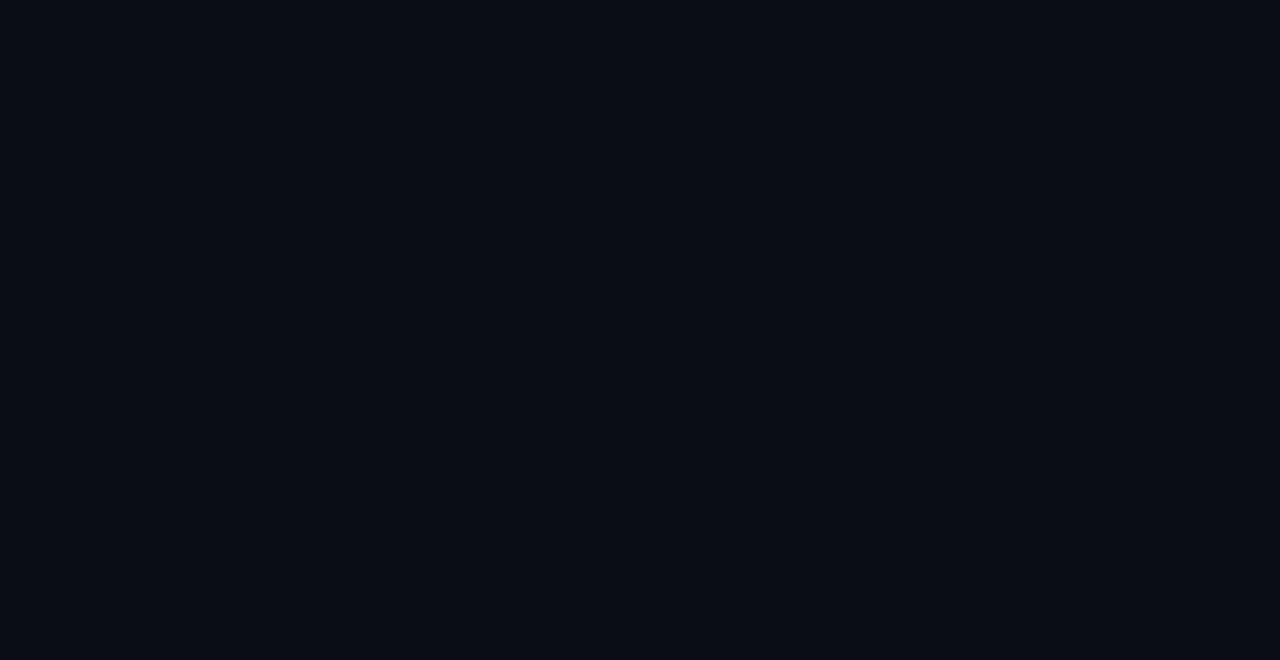
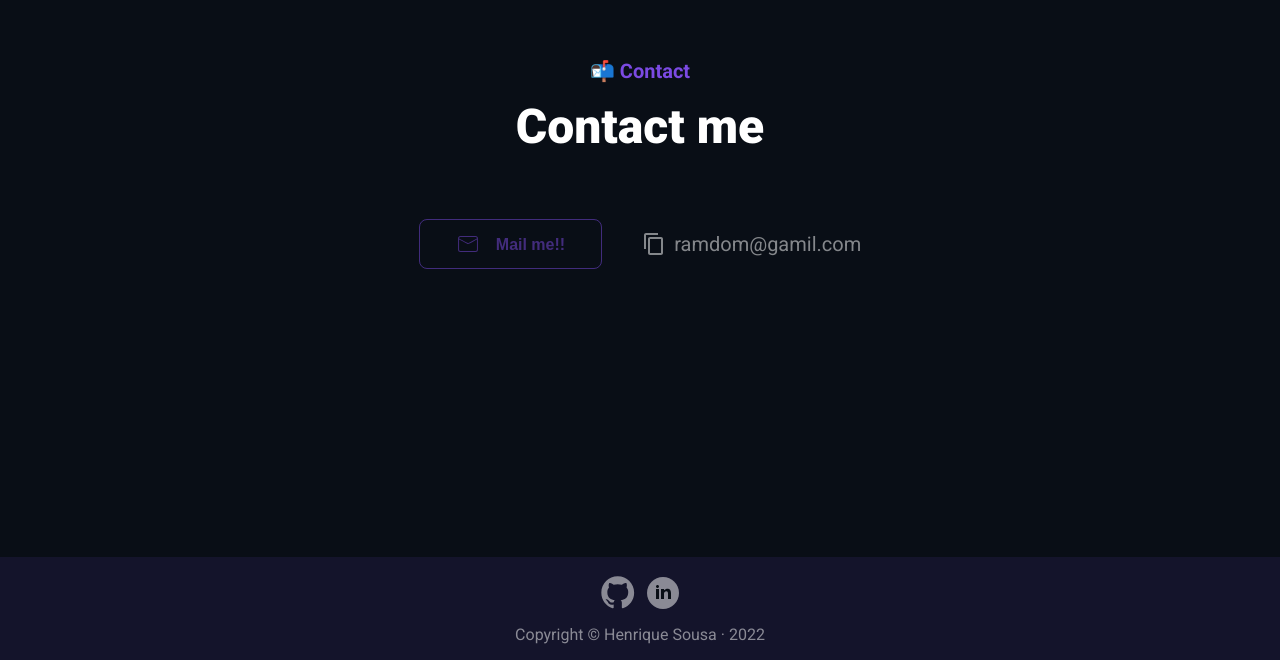
Before and after one commit to Shobhit-Mishra-02/portfolio-v3, a React (Create React App) app: page / in a window 1280 px wide. Shown: the part 3874-4534 px from the top of the page. Before the commit the page ends 3710 px from the top, so only its background shows below. Built offline with nearby package versions, Linux system fonts and the light colour scheme.

Commit message:
added contact and footer section

```diff
--- a/src/App.tsx
+++ b/src/App.tsx
@@ -1,4 +1,6 @@
 import AboutSection from "./components/AboutSection";
+import ContactSection from "./components/ContactSection";
+import Footer from "./components/Footer";
 import Header from "./components/Header";
 import Navigation from "./components/Navigation";
 import ProjectSection from "./components/ProjectSection";
@@ -6,12 +8,16 @@
 
 function App() {
   return (
+    <div>
       <div className="container default-font">
         <Navigation />
         <Header />
         <AboutSection />
         <ProjectSection />
         <SkillSection />
+        <ContactSection />
+      </div>
+      <Footer />
     </div>
   );
 }
--- /dev/null
+++ b/src/components/ContactSection.tsx
@@ -0,0 +1,27 @@
+import "../styles/ContactSection.css";
+import { CiMail } from "react-icons/ci";
+import { MdContentCopy } from "react-icons/md";
+import { ExpandOnLoading } from "./LoadingAnimation";
+
+export default () => {
+  return (
+    <div className="contact_section container-margin">
+      <ExpandOnLoading>
+        <div className="contact_section__heading">
+          <span>📬 Contact</span>
+          <h2>Contact me</h2>
+        </div>
+        <div className="contact_section__button">
+          <button>
+            <CiMail />
+            Mail me!!
+          </button>
+          <div className="contact_section__email">
+            <MdContentCopy />
+            <span>ramdom@gamil.com</span>
+          </div>
+        </div>
+      </ExpandOnLoading>
+    </div>
+  );
+};
--- /dev/null
+++ b/src/components/Footer.tsx
@@ -0,0 +1,50 @@
+import "../styles/Footer.css";
+
+export default () => {
+  return (
+    <div className="footer_section default-font">
+      <div className="footer_section__logo">
+        <svg
+          width="34"
+          height="33"
+          viewBox="0 0 34 33"
+          fill="white"
+          xmlns="http://www.w3.org/2000/svg"
+        >
+          <path
+            fillRule="evenodd"
+            clipRule="evenodd"
+            d="M16.7381 0.333344C7.67448 0.333344 0.333374 7.67445 0.333374 16.738C0.333374 23.9971 5.02922 30.1284 11.5501 32.302C12.3703 32.4455 12.6779 31.9534 12.6779 31.5228C12.6779 31.1332 12.6574 29.8413 12.6574 28.4674C8.53572 29.2261 7.46942 27.4626 7.14133 26.5399C6.95677 26.0682 6.15704 24.6123 5.45984 24.2227C4.88568 23.9151 4.06544 23.1564 5.43934 23.1359C6.73121 23.1154 7.65397 24.3252 7.96156 24.8174C9.43798 27.2986 11.7962 26.6014 12.7394 26.1707C12.883 25.1044 13.3136 24.3867 13.7852 23.9766C10.1352 23.5665 6.32109 22.1516 6.32109 15.8768C6.32109 14.0928 6.95677 12.6164 8.00257 11.468C7.83853 11.0579 7.26436 9.37644 8.16662 7.12079C8.16662 7.12079 9.54051 6.69017 12.6779 8.80227C13.9903 8.43316 15.3847 8.24861 16.7791 8.24861C18.1735 8.24861 19.5679 8.43316 20.8803 8.80227C24.0177 6.66966 25.3916 7.12079 25.3916 7.12079C26.2938 9.37644 25.7197 11.0579 25.5556 11.468C26.6014 12.6164 27.2371 14.0723 27.2371 15.8768C27.2371 22.1721 23.4025 23.5665 19.7524 23.9766C20.3471 24.4893 20.8598 25.4735 20.8598 27.0115C20.8598 29.2056 20.8393 30.9691 20.8393 31.5228C20.8393 31.9534 21.1468 32.4661 21.9671 32.302C28.4469 30.1284 33.1428 23.9766 33.1428 16.738C33.1428 7.67445 25.8017 0.333344 16.7381 0.333344Z"
+            fillOpacity="0.5"
+          />
+        </svg>
+        <svg
+          width="32"
+          height="32"
+          viewBox="0 0 32 32"
+          fill="white"
+          xmlns="http://www.w3.org/2000/svg"
+        >
+          <g clipPath="url(#clip0_30_57)">
+            <path
+              d="M15.9999 0C24.837 0 32 7.164 32 16.0001C32 24.8361 24.837 32 15.9999 32C7.1629 32 0 24.836 0 16.0001C0 7.16411 7.16301 0 15.9999 0Z"
+              fillOpacity="0.5"
+            />
+            <path
+              d="M9.01599 21.984H12.012V11.998H9.01599V21.984ZM20.688 11.6521C19.234 11.6521 17.933 12.183 17.0101 13.3551V11.9651H14.0031V21.9841H17.0101V16.5661C17.0101 15.4211 18.0591 14.304 19.3731 14.304C20.687 14.304 21.0111 15.4211 21.0111 16.5381V21.9831H24.0071V16.3151C24.007 12.378 22.143 11.6521 20.688 11.6521ZM10.5 11C11.328 11 12 10.328 12 9.49997C12 8.67195 11.328 8.00003 10.5 8.00003C9.67199 8.00003 8.99995 8.67206 8.99995 9.50008C8.99995 10.3281 9.67199 11 10.5 11Z"
+              fill="#090E16"
+            />
+          </g>
+          <defs>
+            <clipPath id="clip0_30_57">
+              <rect width="32" height="32" fill="white" />
+            </clipPath>
+          </defs>
+        </svg>
+      </div>
+      <span className="footer_section__text">
+        Copyright © Henrique Sousa · 2022
+      </span>
+    </div>
+  );
+};
--- /dev/null
+++ b/src/styles/ContactSection.css
@@ -0,0 +1,97 @@
+.contact_section {
+  display: flex;
+  justify-content: center;
+  align-items: center;
+  flex-direction: column;
+}
+
+.contact_section__heading {
+  display: flex;
+  justify-content: center;
+  align-items: center;
+  flex-direction: column;
+}
+
+.contact_section__heading {
+  padding-bottom: 4rem;
+}
+
+.contact_section__heading span {
+  font-style: normal;
+  font-weight: 700;
+  font-size: 20px;
+  line-height: 23px;
+  color: #7b4ae2;
+  padding-bottom: 1rem;
+}
+
+.contact_section__heading h2 {
+  font-style: normal;
+  font-weight: 800;
+  font-size: 48px;
+  line-height: 56px;
+  text-align: center;
+}
+
+.contact_section__button {
+  display: flex;
+  justify-content: center;
+  align-items: center;
+  gap: 2.5rem;
+  flex-wrap: wrap;
+}
+
+.contact_section__button button {
+  border: 1px solid rgba(123, 74, 226, 0.5);
+  border-radius: 8px;
+  padding: 12px 36px;
+  background-color: transparent;
+  display: flex;
+  justify-content: center;
+  align-items: center;
+  column-gap: 1rem;
+  cursor: pointer;
+  font-style: normal;
+  font-weight: 600;
+  font-size: 16px;
+  line-height: 19px;
+  color: rgba(123, 74, 226, 0.5);
+}
+
+.contact_section__button button:hover {
+  border: 1px solid rgba(123, 74, 226, 1);
+  color: rgba(123, 74, 226, 1);
+}
+.contact_section__button button svg {
+  height: auto;
+  width: 1.5rem;
+}
+
+.contact_section__email {
+  cursor: pointer;
+  width: fit-content;
+  display: flex;
+  justify-content: center;
+  align-items: center;
+  gap: 0.5rem;
+  color: rgba(255, 255, 255, 0.5);
+}
+
+.contact_section__email:hover {
+  color: #fff;
+}
+
+.contact_section__email svg {
+  height: auto;
+  width: 1.5rem;
+  color: inherit;
+}
+
+.contact_section__email span {
+  font-style: normal;
+  font-weight: 400;
+  font-size: 20px;
+  line-height: 23px;
+
+  color: inherit;
+}
--- /dev/null
+++ b/src/styles/Footer.css
@@ -0,0 +1,31 @@
+.footer_section {
+  width: 100%;
+  padding: 1.2rem 0rem 1rem;
+  display: flex;
+  justify-content: center;
+  align-items: center;
+  flex-direction: column;
+  margin-top: 18rem;
+  background: rgba(123, 74, 226, 0.1);
+}
+
+.footer_section__logo {
+  display: flex;
+  justify-content: center;
+  align-items: center;
+  gap: 0.8rem;
+  padding-bottom: 1rem;
+}
+
+.footer_section__logo svg {
+  cursor: pointer;
+}
+
+.footer_section__text {
+  font-style: normal;
+  font-weight: 400;
+  font-size: 16px;
+  line-height: 19px;
+
+  color: rgba(255, 255, 255, 0.5);
+}
```
Lines whose indentation alone changed are shown as unchanged.
